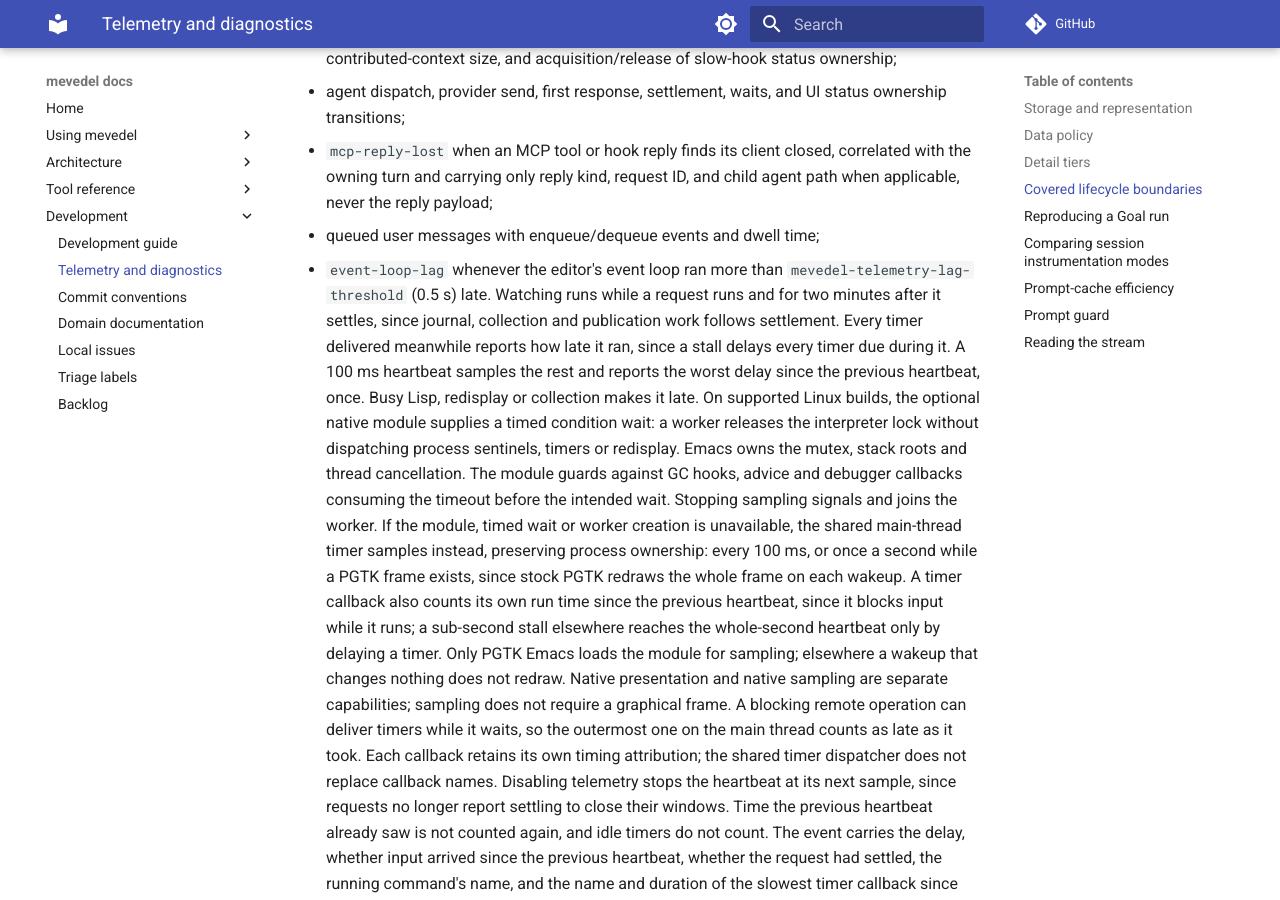
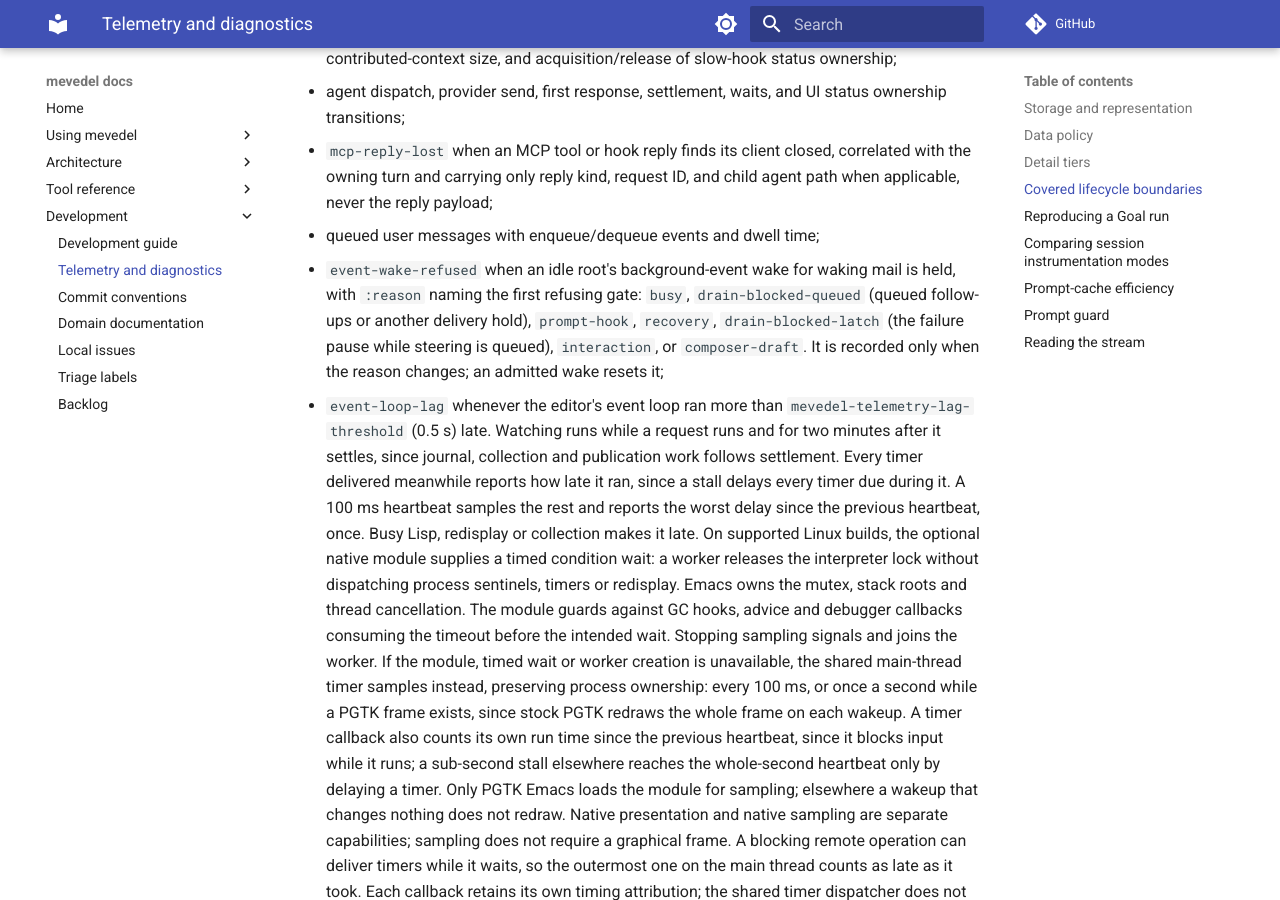
Before and after one commit to FrauH0lle/mevedel, an MkDocs documentation site: the page built from docs/telemetry.md, in a window 1280 px wide and 900 px high, scrolled down 3291 px. Built offline with MkDocs 1.6.1 and Material for MkDocs 9.7.7, drawn with Linux system fonts in a browser that asks for light colours; comment, search, counter and statistics services are not loaded.

Commit message:
feat(pending-inputs): Record why a background wake is refused
Idle-root stalls left no trace of which hold kept waking mail from
starting a turn.  The background-event gate now names its first refusing
gate in an `event-wake-refused' event, recorded only when the reason
changes and reset by an admitted wake, so repeated offers stay quiet.

* mevedel-pending-inputs.el (mevedel-pending-inputs--wake-refusal): New
variable.
(mevedel-pending-inputs--event-wake-refusal)
(mevedel-pending-inputs--note-wake-refusal): New functions.
(mevedel-pending-inputs--event-wake-view): Use them.

* test/test-mevedel-pending-inputs.el (mevedel-pending-inputs--run-event-wake):
Cover coalesced reasons and the failure-latch reason.

* docs/telemetry.md: Document `event-wake-refused'.

```diff
--- a/docs/telemetry.md
+++ b/docs/telemetry.md
@@ -151,6 +151,12 @@
   correlated with the owning turn and carrying only reply kind, request ID,
   and child agent path when applicable, never the reply payload;
 - queued user messages with enqueue/dequeue events and dwell time;
+- `event-wake-refused` when an idle root's background-event wake for waking
+  mail is held, with `:reason` naming the first refusing gate: `busy`,
+  `drain-blocked-queued` (queued follow-ups or another delivery hold),
+  `prompt-hook`, `recovery`, `drain-blocked-latch` (the failure pause while
+  steering is queued), `interaction`, or `composer-draft`. It is recorded
+  only when the reason changes; an admitted wake resets it;
 - `event-loop-lag` whenever the editor's event loop ran more than
   `mevedel-telemetry-lag-threshold` (0.5 s) late. Watching runs while a
   request runs and for two minutes after it settles, since journal,
```
Also changed, not shown: 2 other files.
